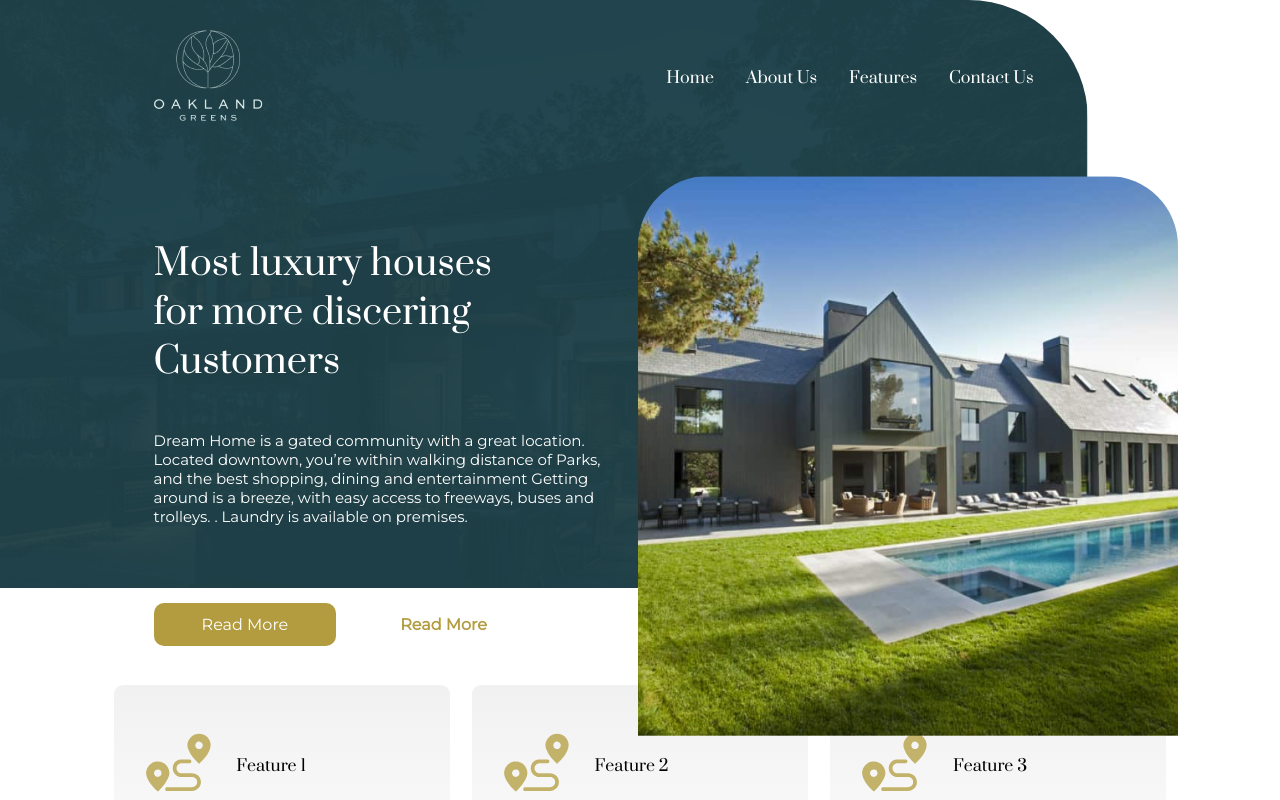
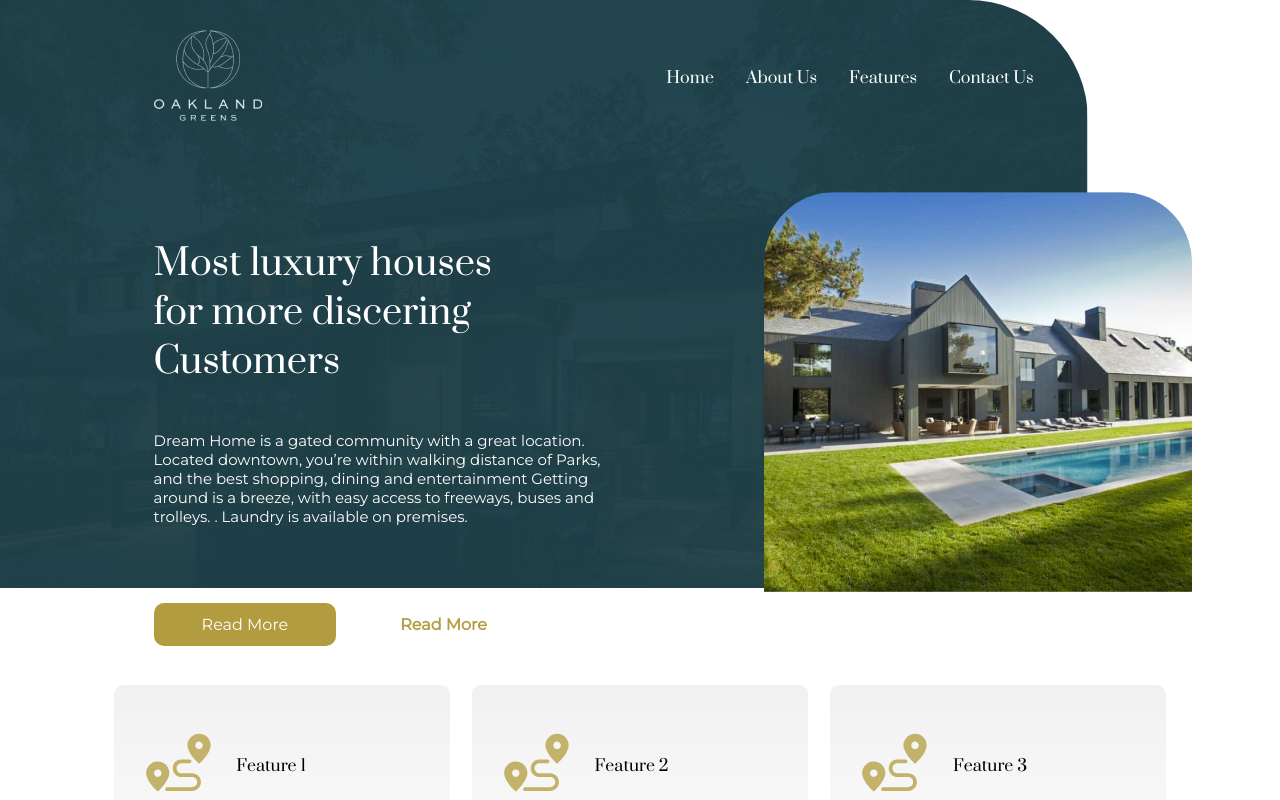
Before and after one commit to mbilalkhalidofficial/Oakland-greens, a React (Vite) app: page / in a window 1280 px wide. Shown: the top 800 px of the page. Built offline with nearby package versions, Linux system fonts and the light colour scheme.

Commit message:
footer image fixes

```diff
--- a/src/components/Header.jsx
+++ b/src/components/Header.jsx
@@ -67,12 +67,28 @@ export default function Header() {
                 </div>
               </div>
             </div>
+            <div className="headerback__second">
+        <div id="zoom-In">
+        <figure>
+          <img className="headerback__second__image" src={headerback2} alt="" />
+        	</figure>
+        </div>
+        </div>
           </div>
         </div>
-        <div className="headerback__second">
+
+      </div>
+
+
+			{/* <div class="image">
+				<div id="zoom-In">
+					<figure>
           <img className="headerback__second__image" src={headerback2} alt="" />
-        </div>
-      </div>
+					</figure>
+				</div>
+			</div>
+		 */}
+
 
       <div className="feature">
         <div className="feature__content">
--- a/src/styles/global.scss
+++ b/src/styles/global.scss
@@ -84,29 +84,70 @@ body {
 .headerback__secon {
   width: 50%;
 }
-.headerback__second img {
-  position: absolute;
-  // bottom: 0%;
-  right: 8%;
-  top: 22%;
-  height: 560px;
 
-  max-width: 540px;
+
+.headerback__second{
   border-top-left-radius: 70px;
   border-top-right-radius: 70px;
-  transition: all .4s ease-in-out;
 }
-.headerback__second img:hover{
-  transform: scale(1.05);
+.headerback__second :hover{
+  border-top-left-radius: 70px;
+  border-top-right-radius: 70px;
 }
 .headerback__second__image {
   width: 100%;
 
+    border-top-left-radius: 70px;
+  border-top-right-radius: 70px;
 
 }
 .feature__content__card__svg2 {
   display: none;
 }
+.headerback__second {
+
+	display: inline-block;
+	text-align:center;
+	width: 50%;
+	float: left;
+  position: absolute;
+    bottom: 0%;
+    right: -17%;
+    top: 25%;
+    height: 690px;
+
+    max-width: 620px;
+    border-top-left-radius: 70px;
+    border-top-right-radius: 70px;
+    transition: all .4s ease-in-out;
+    border-radius: 30px;
+}
+figure {
+	overflow: hidden;
+	margin: 0 10px;
+  border-top-left-radius: 70px;
+  border-top-right-radius: 70px;
+}
+
+.headerback__second img {
+	display: block;
+	width: 100%;
+	height: auto;
+	cursor: pointer;
+}
+.headerback__second #zoom-In figure img {
+	transform: scale(1);
+	transition: 0.3s ease-in-out;
+  border-top-left-radius: 70px;
+  border-top-right-radius: 70px;
+}
+.headerback__second #zoom-In figure:hover img {
+	transform: scale(1.5);
+  border-top-left-radius: 70px;
+  border-top-right-radius: 70px;
+}
+
+
 
 .oakland_section__weaper__overlay__two__left {
   padding: 12px 3em;
```
